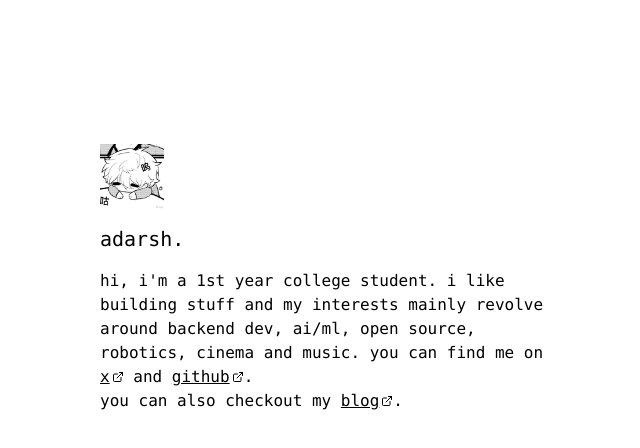
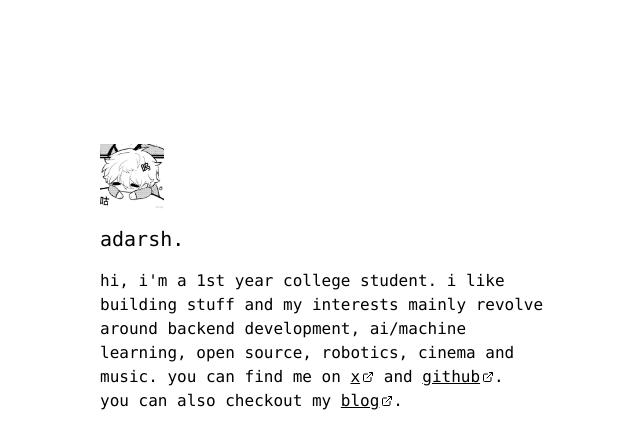
Before and after one commit to axdrsh/www, a Next.js app: page / in a window 1280 px wide. Shown: the top 448 px of the page, without its empty margins (316-956 px from the left). Built offline with nearby package versions, Linux system fonts and the light colour scheme.

Commit message:
Update page.tsx

```diff
--- a/src/app/page.tsx
+++ b/src/app/page.tsx
@@ -17,7 +17,7 @@ export default function Page() {
 
       <p>
         hi, i'm a 1st year college student. i like building stuff and
-        my interests mainly revolve around backend dev, ai/ml, open source, robotics, cinema and music. you can find me on{" "}
+        my interests mainly revolve around backend development, ai/machine learning, open source, robotics, cinema and music. you can find me on{" "}
         <a
           href="https://x.com/axdrsh"
           className="underline hover:text-gray-600 inline-flex items-center"
```
